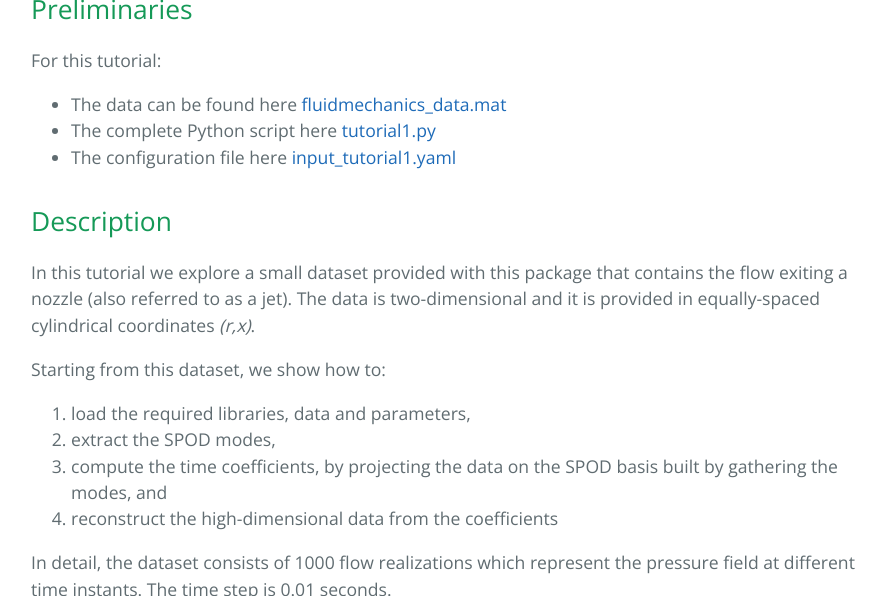
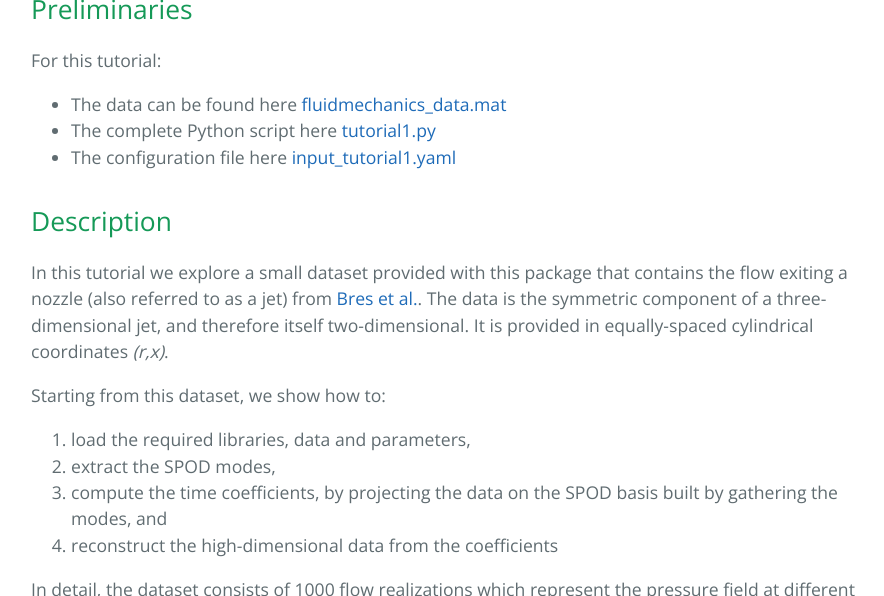
Before and after one commit to MathEXLab/PySPOD, a Jekyll site: the page built from tutorial1.md, in a window 1280 px wide and 900 px high, scrolled down 431 px, cut to the strip 0-596 px from the top of the window. Shown: the whole strip, without its empty margins (193-1077 px from the left). Built offline with Jekyll 4.4.1, drawn with Linux system fonts in a browser that asks for light colours; some of the changed text lies outside the part shown.

Commit message:
Update tutorial1.md
Signed-off-by: Oliver Schmidt <oliver.t.schmidt@gmail.com>

```diff
--- a/tutorial1.md
+++ b/tutorial1.md
@@ -18,8 +18,8 @@ For this tutorial:
 ## Description
 
 In this tutorial we explore a small dataset provided with this package
-that contains the flow exiting a nozzle (also referred to as a jet).
-The data is two-dimensional and it is provided in equally-spaced
+that contains the flow exiting a nozzle (also referred to as a jet) from [Bres et al.](https://www.cambridge.org/core/journals/journal-of-fluid-mechanics/article/abs/importance-of-the-nozzleexit-boundarylayer-state-in-subsonic-turbulent-jets/1202408D48E0FC3CB31BC9E9D7DE3BD4).
+The data is the symmetric component of a three-dimensional jet, and therefore itself two-dimensional. It is provided in equally-spaced
 cylindrical coordinates _(r,x)_.
 
 Starting from this dataset, we show how to:
@@ -169,11 +169,11 @@ if rank == 0:
 > Note that we are performing these visualization steps in rank = 0, only.
 
 
-## 3. Compute time coefficients
+## 3. Approximate time-dependent coefficients via oblique projection
 
 We can then compute the time coefficients and reconstruct the
 high-dimensional solution using a reduced set of them, and the
-associated SPOD modes.
+associated SPOD modes. The method used here is the one referred to as oblique projection by [Nekkanti and Schmidt](https://www.cambridge.org/core/journals/journal-of-fluid-mechanics/article/frequencytime-analysis-lowrank-reconstruction-and-denoising-of-turbulent-flows-using-spod/185209DE4D89853B8F3F2D4B9305EFDD).
 
 These two steps can be achieved as follows
 
```
